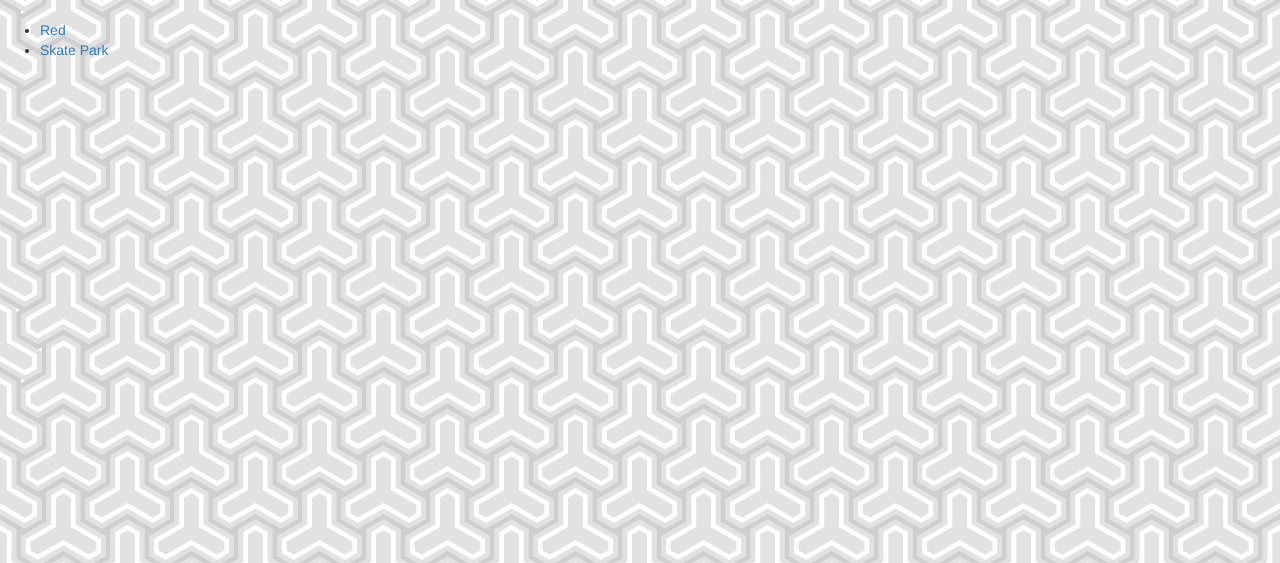
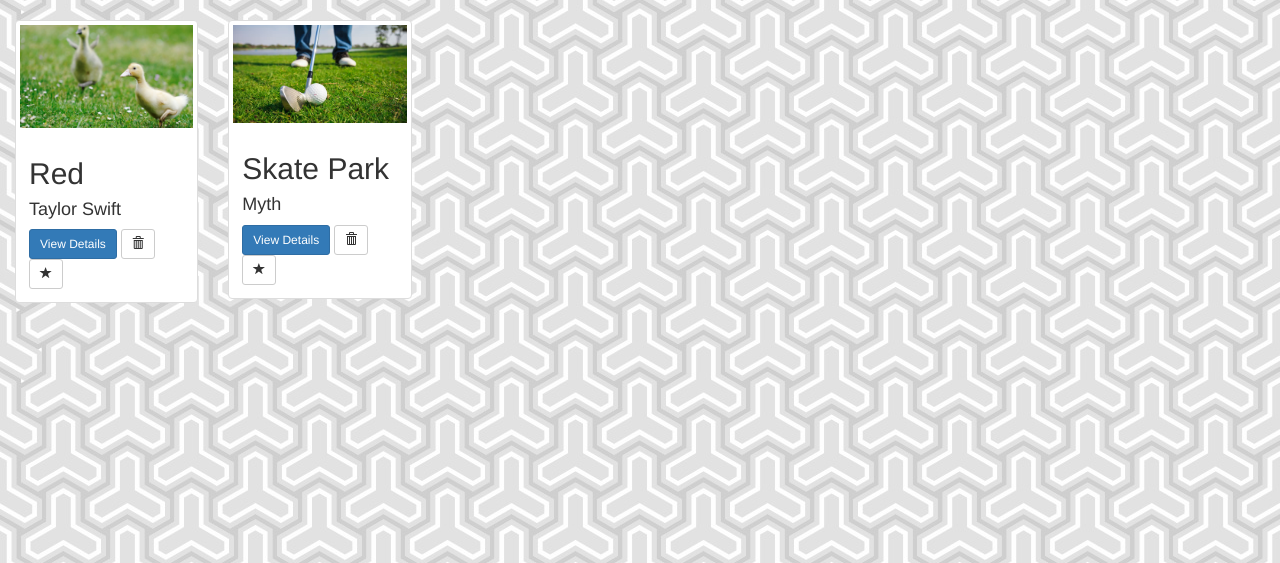
Before and after one commit to Plokoon1987/cour_tnb_django_website, a Django app: page /music/ in a window 1280 px wide. Shown: the part 52-615 px from the top of the page. Run offline with Django 3.2, Linux system fonts and the light colour scheme; data comes from the database, SQL or seed files in the repository; some libraries are stand-ins or nearby versions.

Commit message:
Up until Video 32

```diff
--- a/music/templates/music/index.html
+++ b/music/templates/music/index.html
@@ -1,11 +1,41 @@
 {% extends 'music/base.html' %}
+{% load static %}
 
 {% block body%}
 
-    <ul>
-        {% for album in object_list %}
-            <li><a href="{% url 'music:detail' album.id %}">{{ album.album_title }}</a></li>
-        {% endfor %}
-    </ul>
+
+    {% for album in object_list %}
+    <div class="col-sm-4 col-lg-2">
+        <div class="thumbnail">
+            <a href="{% url 'music:detail' album.id %}">
+                <img src="{% static album.album_logo %}" class="img-responsive">
+            </a>
+
+            <div class="caption">
+                <h2>{{ album.album_title }}</h2>
+                <h4>{{ album.artist }}</h4>
+
+                <!-- Details -->
+                <a href="{% url 'music:detail' album.id %}" class="btn btn-primary btn-sm">View Details</a>
+
+                <!-- Delete -->
+                <form action="{% url 'music:album-delete' album.id %}" method="post" style="display: inline;">
+                    {% csrf_token %}
+                    <input type="hidden" name="album_id" value="{{ album.id }}"/>
+                    <button type="submit" class="btn btn-default btn-sm">
+                        <span class="glyphicon glyphicon-trash"><span>
+                    </button>
+                </form>
+
+                <!-- Favourite -->
+                <a href="#" class="btn btn-default btn-sm btn-favourite">
+                    <span class="glyphicon glyphicon-star {% if album.is_favourite %}active{% endif %}"></span>
+                </a>
+
+            </div>
+        </div>
+    </div>
+    {% endfor %}
+
 
 {% endblock %}
--- a/music/urls.py
+++ b/music/urls.py
@@ -13,4 +13,11 @@ urlpatterns = [
 
     # /music/album/add/
     url(r'album/add/$', views.AlbumCreate.as_view(), name='album-add'),
+
+    # /music/album/2/
+    url(r'album/(?P<pk>[0-9]+)/$', views.AlbumUpdate.as_view(), name='album-update'),
+
+    # /music/album/2/delete/
+    url(r'album/(?P<pk>[0-9]+)/delete/$', views.AlbumDelete.as_view(), name='album-delete'),
+
 ]
--- a/music/views.py
+++ b/music/views.py
@@ -1,5 +1,6 @@
 from django.views import generic
 from django.views.generic.edit import CreateView, UpdateView, DeleteView
+from django.core.urlresolvers import reverse_lazy
 from .models import Album
 
 class IndexView(generic.ListView):
@@ -15,3 +16,11 @@ class DetailView(generic.DetailView):
 class AlbumCreate(CreateView):
     model = Album
     fields = ['artist', 'album_title', 'genre', 'album_logo']
+
+class AlbumUpdate(UpdateView):
+    model = Album
+    fields = ['artist', 'album_title', 'genre', 'album_logo']
+
+class AlbumDelete(DeleteView):
+    model = Album
+    success_url = reverse_lazy('music:index')
```
Also changed, not shown: music/templates/music/index1.html (added, +11 -0 lines), 1 other file.
